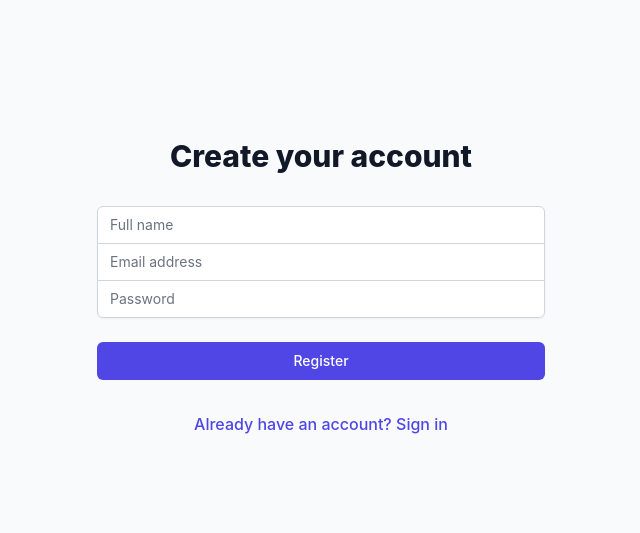
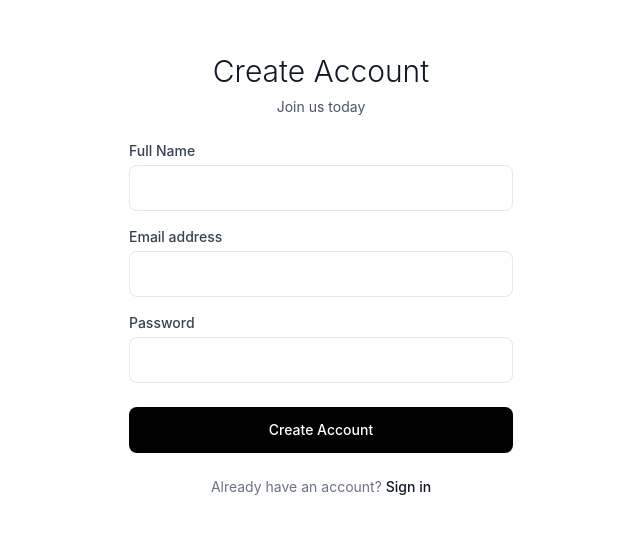
Before and after one commit to Jeenyhus/edulution-invoice-app, a React (Create React App) app in the folder frontend/: page /register in a window 1280 px wide. Shown: the part 125-658 px from the top of the page, without its empty margins (319-959 px from the left). Built offline with nearby package versions, Linux system fonts and the light colour scheme; the HTML template or start-up script is replaced by a standard one.

Commit message:
Remodified the login component and register component

```diff
--- a/frontend/src/pages/Login.js
+++ b/frontend/src/pages/Login.js
@@ -7,10 +7,43 @@
     email: '',
     password: ''
   });
+  const [errors, setErrors] = useState({
+    email: '',
+    password: ''
+  });
   const [error, setError] = useState('');
   const [loading, setLoading] = useState(false);
   const navigate = useNavigate();
   const { login } = useAuth();
+
+  const validateForm = () => {
+    let isValid = true;
+    const newErrors = {
+      email: '',
+      password: ''
+    };
+
+    // Email validation
+    if (!credentials.email) {
+      newErrors.email = 'Email is required';
+      isValid = false;
+    } else if (!/\S+@\S+\.\S+/.test(credentials.email)) {
+      newErrors.email = 'Please enter a valid email address';
+      isValid = false;
+    }
+
+    // Password validation
+    if (!credentials.password) {
+      newErrors.password = 'Password is required';
+      isValid = false;
+    } else if (credentials.password.length < 6) {
+      newErrors.password = 'Password must be at least 6 characters';
+      isValid = false;
+    }
+
+    setErrors(newErrors);
+    return isValid;
+  };
 
   const handleChange = (e) => {
     const { name, value } = e.target;
@@ -18,11 +51,23 @@
       ...prev,
       [name]: value
     }));
+    // Clear field-specific error when user starts typing
+    if (errors[name]) {
+      setErrors(prev => ({
+        ...prev,
+        [name]: ''
+      }));
+    }
   };
 
   const handleSubmit = async (e) => {
     e.preventDefault();
     setError('');
+
+    if (!validateForm()) {
+      return;
+    }
+
     setLoading(true);
 
     try {
@@ -36,17 +81,20 @@
   };
 
   return (
-    <div className="min-h-screen flex items-center justify-center bg-gray-50 py-12 px-4 sm:px-6 lg:px-8">
-      <div className="max-w-md w-full space-y-8">
+    <div className="min-h-screen flex items-center justify-center bg-white">
+      <div className="max-w-md w-full space-y-6 p-8">
         <div>
-          <h2 className="mt-6 text-center text-3xl font-extrabold text-gray-900">
-            Sign in to your account
+          <h2 className="text-center text-3xl font-light text-gray-900">
+            Welcome Back
           </h2>
+          <p className="mt-2 text-center text-sm text-gray-600">
+            Sign in to continue
+          </p>
         </div>
         <form className="mt-8 space-y-6" onSubmit={handleSubmit}>
-          <div className="rounded-md shadow-sm -space-y-px">
+          <div className="space-y-4">
             <div>
-              <label htmlFor="email" className="sr-only">
+              <label htmlFor="email" className="block text-sm font-medium text-gray-700">
                 Email address
               </label>
               <input
@@ -54,14 +102,20 @@
                 name="email"
                 type="email"
                 required
-                className="appearance-none rounded-none relative block w-full px-3 py-2 border border-gray-300 placeholder-gray-500 text-gray-900 rounded-t-md focus:outline-none focus:ring-indigo-500 focus:border-indigo-500 focus:z-10 sm:text-sm"
-                placeholder="Email address"
+                className={`mt-1 block w-full px-4 py-3 border ${
+                  errors.email ? 'border-red-500' : 'border-gray-200'
+                } rounded-lg focus:ring-black focus:border-black transition-colors text-sm`}
                 value={credentials.email}
                 onChange={handleChange}
               />
+              {errors.email && (
+                <p className="mt-1 text-sm text-red-600">
+                  {errors.email}
+                </p>
+              )}
             </div>
             <div>
-              <label htmlFor="password" className="sr-only">
+              <label htmlFor="password" className="block text-sm font-medium text-gray-700">
                 Password
               </label>
               <input
@@ -69,22 +123,23 @@
                 name="password"
                 type="password"
                 required
-                className="appearance-none rounded-none relative block w-full px-3 py-2 border border-gray-300 placeholder-gray-500 text-gray-900 rounded-b-md focus:outline-none focus:ring-indigo-500 focus:border-indigo-500 focus:z-10 sm:text-sm"
-                placeholder="Password"
+                className={`mt-1 block w-full px-4 py-3 border ${
+                  errors.password ? 'border-red-500' : 'border-gray-200'
+                } rounded-lg focus:ring-black focus:border-black transition-colors text-sm`}
                 value={credentials.password}
                 onChange={handleChange}
               />
+              {errors.password && (
+                <p className="mt-1 text-sm text-red-600">
+                  {errors.password}
+                </p>
+              )}
             </div>
           </div>
 
           {error && (
             <div className="rounded-md bg-red-50 p-4">
               <div className="flex">
-                <div className="flex-shrink-0">
-                  <svg className="h-5 w-5 text-red-400" viewBox="0 0 20 20" fill="currentColor">
-                    <path fillRule="evenodd" d="M10 18a8 8 0 100-16 8 8 0 000 16zM8.707 7.293a1 1 0 00-1.414 1.414L8.586 10l-1.293 1.293a1 1 0 101.414 1.414L10 11.414l1.293 1.293a1 1 0 001.414-1.414L11.414 10l1.293-1.293a1 1 0 00-1.414-1.414L10 8.586 8.707 7.293z" clipRule="evenodd" />
-                  </svg>
-                </div>
                 <div className="ml-3">
                   <h3 className="text-sm font-medium text-red-800">{error}</h3>
                 </div>
@@ -96,23 +151,24 @@
             <button
               type="submit"
               disabled={loading}
-              className={`group relative w-full flex justify-center py-2 px-4 border border-transparent text-sm font-medium rounded-md text-white bg-indigo-600 hover:bg-indigo-700 focus:outline-none focus:ring-2 focus:ring-offset-2 focus:ring-indigo-500 ${loading ? 'opacity-50 cursor-not-allowed' : ''}`}
+              className={`w-full flex justify-center py-3 px-4 border border-transparent text-sm font-medium rounded-lg text-white bg-black hover:bg-gray-800 focus:outline-none focus:ring-2 focus:ring-offset-2 focus:ring-gray-900 transition-colors ${
+                loading ? 'opacity-50 cursor-not-allowed' : ''
+              }`}
             >
               {loading ? (
-                <span className="absolute left-0 inset-y-0 flex items-center pl-3">
-                  <svg className="animate-spin h-5 w-5 text-white" xmlns="http://www.w3.org/2000/svg" fill="none" viewBox="0 0 24 24">
-                    <circle className="opacity-25" cx="12" cy="12" r="10" stroke="currentColor" strokeWidth="4"></circle>
-                    <path className="opacity-75" fill="currentColor" d="M4 12a8 8 0 018-8V0C5.373 0 0 5.373 0 12h4zm2 5.291A7.962 7.962 0 014 12H0c0 3.042 1.135 5.824 3 7.938l3-2.647z"></path>
-                  </svg>
-                </span>
-              ) : null}
-              {loading ? 'Signing in...' : 'Sign in'}
+                <svg className="animate-spin h-5 w-5 text-white" xmlns="http://www.w3.org/2000/svg" fill="none" viewBox="0 0 24 24">
+                  <circle className="opacity-25" cx="12" cy="12" r="10" stroke="currentColor" strokeWidth="4"></circle>
+                  <path className="opacity-75" fill="currentColor" d="M4 12a8 8 0 018-8V0C5.373 0 0 5.373 0 12h4zm2 5.291A7.962 7.962 0 014 12H0c0 3.042 1.135 5.824 3 7.938l3-2.647z"></path>
+                </svg>
+              ) : (
+                'Sign in'
+              )}
             </button>
           </div>
         </form>
-        <div className="text-sm text-center mt-4">
-          <span className="text-gray-600">Don't have an account? </span>
-          <Link to="/register" className="font-medium text-indigo-600 hover:text-indigo-500">
+        <div className="text-sm text-center">
+          <span className="text-gray-500">Don't have an account? </span>
+          <Link to="/register" className="font-medium text-gray-900 hover:text-gray-700 transition-colors">
             Register here
           </Link>
         </div>
--- a/frontend/src/pages/Register.js
+++ b/frontend/src/pages/Register.js
@@ -8,18 +8,62 @@
     email: '',
     password: ''
   });
+  const [errors, setErrors] = useState({
+    name: '',
+    email: '',
+    password: ''
+  });
   const [error, setError] = useState('');
   const [loading, setLoading] = useState(false);
   const { register } = useAuth();
 
+  const validateForm = () => {
+    let isValid = true;
+    const newErrors = {
+      name: '',
+      email: '',
+      password: ''
+    };
+
+    // Name validation
+    if (!formData.name.trim()) {
+      newErrors.name = 'Name is required';
+      isValid = false;
+    }
+
+    // Email validation
+    if (!formData.email) {
+      newErrors.email = 'Email is required';
+      isValid = false;
+    } else if (!/\S+@\S+\.\S+/.test(formData.email)) {
+      newErrors.email = 'Please enter a valid email address';
+      isValid = false;
+    }
+
+    // Password validation
+    if (!formData.password) {
+      newErrors.password = 'Password is required';
+      isValid = false;
+    } else if (formData.password.length < 6) {
+      newErrors.password = 'Password must be at least 6 characters';
+      isValid = false;
+    }
+
+    setErrors(newErrors);
+    return isValid;
+  };
+
   const handleSubmit = async (e) => {
     e.preventDefault();
     setError('');
+
+    if (!validateForm()) {
+      return;
+    }
+
     setLoading(true);
-
     try {
       await register(formData);
-      // Registration successful - redirect is handled in AuthContext
     } catch (error) {
       console.error('Registration error:', error);
       setError(error.response?.data?.message || 'Registration failed');
@@ -29,80 +73,125 @@
   };
 
   const handleChange = (e) => {
-    setFormData({
-      ...formData,
-      [e.target.name]: e.target.value
-    });
+    const { name, value } = e.target;
+    setFormData(prev => ({
+      ...prev,
+      [name]: value
+    }));
+    // Clear field-specific error when user starts typing
+    if (errors[name]) {
+      setErrors(prev => ({
+        ...prev,
+        [name]: ''
+      }));
+    }
   };
 
   return (
-    <div className="min-h-screen flex items-center justify-center bg-gray-50 py-12 px-4 sm:px-6 lg:px-8">
-      <div className="max-w-md w-full space-y-8">
+    <div className="min-h-screen flex items-center justify-center bg-white">
+      <div className="max-w-md w-full space-y-6 p-8">
         <div>
-          <h2 className="mt-6 text-center text-3xl font-extrabold text-gray-900">
-            Create your account
+          <h2 className="text-center text-3xl font-light text-gray-900">
+            Create Account
           </h2>
+          <p className="mt-2 text-center text-sm text-gray-600">
+            Join us today
+          </p>
         </div>
         <form className="mt-8 space-y-6" onSubmit={handleSubmit}>
-          {error && (
-            <div className="bg-red-100 border border-red-400 text-red-700 px-4 py-3 rounded">
-              {error}
-            </div>
-          )}
-          <div className="rounded-md shadow-sm -space-y-px">
+          <div className="space-y-4">
             <div>
+              <label htmlFor="name" className="block text-sm font-medium text-gray-700">
+                Full Name
+              </label>
               <input
+                id="name"
                 name="name"
                 type="text"
                 required
-                className="appearance-none rounded-none relative block w-full px-3 py-2 border border-gray-300 placeholder-gray-500 text-gray-900 rounded-t-md focus:outline-none focus:ring-indigo-500 focus:border-indigo-500 focus:z-10 sm:text-sm"
-                placeholder="Full name"
+                className={`mt-1 block w-full px-4 py-3 border ${
+                  errors.name ? 'border-red-500' : 'border-gray-200'
+                } rounded-lg focus:ring-black focus:border-black transition-colors text-sm`}
                 value={formData.name}
                 onChange={handleChange}
               />
+              {errors.name && (
+                <p className="mt-1 text-sm text-red-600">{errors.name}</p>
+              )}
             </div>
             <div>
+              <label htmlFor="email" className="block text-sm font-medium text-gray-700">
+                Email address
+              </label>
               <input
+                id="email"
                 name="email"
                 type="email"
                 required
-                className="appearance-none rounded-none relative block w-full px-3 py-2 border border-gray-300 placeholder-gray-500 text-gray-900 focus:outline-none focus:ring-indigo-500 focus:border-indigo-500 focus:z-10 sm:text-sm"
-                placeholder="Email address"
+                className={`mt-1 block w-full px-4 py-3 border ${
+                  errors.email ? 'border-red-500' : 'border-gray-200'
+                } rounded-lg focus:ring-black focus:border-black transition-colors text-sm`}
                 value={formData.email}
                 onChange={handleChange}
               />
+              {errors.email && (
+                <p className="mt-1 text-sm text-red-600">{errors.email}</p>
+              )}
             </div>
             <div>
+              <label htmlFor="password" className="block text-sm font-medium text-gray-700">
+                Password
+              </label>
               <input
+                id="password"
                 name="password"
                 type="password"
                 required
-                className="appearance-none rounded-none relative block w-full px-3 py-2 border border-gray-300 placeholder-gray-500 text-gray-900 rounded-b-md focus:outline-none focus:ring-indigo-500 focus:border-indigo-500 focus:z-10 sm:text-sm"
-                placeholder="Password"
+                className={`mt-1 block w-full px-4 py-3 border ${
+                  errors.password ? 'border-red-500' : 'border-gray-200'
+                } rounded-lg focus:ring-black focus:border-black transition-colors text-sm`}
                 value={formData.password}
                 onChange={handleChange}
               />
+              {errors.password && (
+                <p className="mt-1 text-sm text-red-600">{errors.password}</p>
+              )}
             </div>
           </div>
+
+          {error && (
+            <div className="rounded-md bg-red-50 p-4">
+              <div className="flex">
+                <div className="ml-3">
+                  <h3 className="text-sm font-medium text-red-800">{error}</h3>
+                </div>
+              </div>
+            </div>
+          )}
 
           <div>
             <button
               type="submit"
               disabled={loading}
-              className={`group relative w-full flex justify-center py-2 px-4 border border-transparent text-sm font-medium rounded-md text-white bg-indigo-600 hover:bg-indigo-700 focus:outline-none focus:ring-2 focus:ring-offset-2 focus:ring-indigo-500 ${
+              className={`w-full flex justify-center py-3 px-4 border border-transparent text-sm font-medium rounded-lg text-white bg-black hover:bg-gray-800 focus:outline-none focus:ring-2 focus:ring-offset-2 focus:ring-gray-900 transition-colors ${
                 loading ? 'opacity-50 cursor-not-allowed' : ''
               }`}
             >
-              {loading ? 'Registering...' : 'Register'}
+              {loading ? (
+                <svg className="animate-spin h-5 w-5 text-white" xmlns="http://www.w3.org/2000/svg" fill="none" viewBox="0 0 24 24">
+                  <circle className="opacity-25" cx="12" cy="12" r="10" stroke="currentColor" strokeWidth="4"></circle>
+                  <path className="opacity-75" fill="currentColor" d="M4 12a8 8 0 018-8V0C5.373 0 0 5.373 0 12h4zm2 5.291A7.962 7.962 0 014 12H0c0 3.042 1.135 5.824 3 7.938l3-2.647z"></path>
+                </svg>
+              ) : (
+                'Create Account'
+              )}
             </button>
           </div>
         </form>
-        <div className="text-center">
-          <Link
-            to="/login"
-            className="font-medium text-indigo-600 hover:text-indigo-500"
-          >
-            Already have an account? Sign in
+        <div className="text-sm text-center">
+          <span className="text-gray-500">Already have an account? </span>
+          <Link to="/login" className="font-medium text-gray-900 hover:text-gray-700 transition-colors">
+            Sign in
           </Link>
         </div>
       </div>
```
